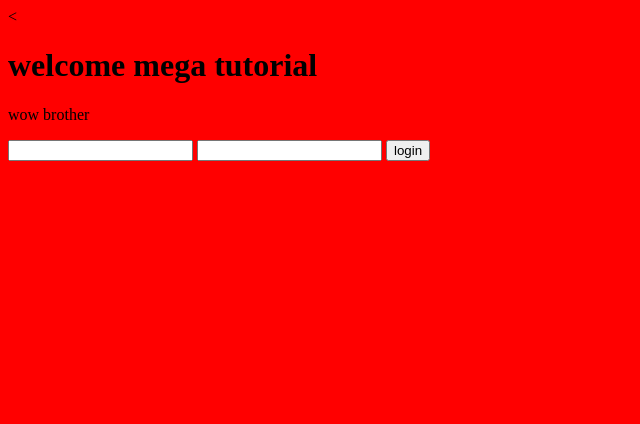
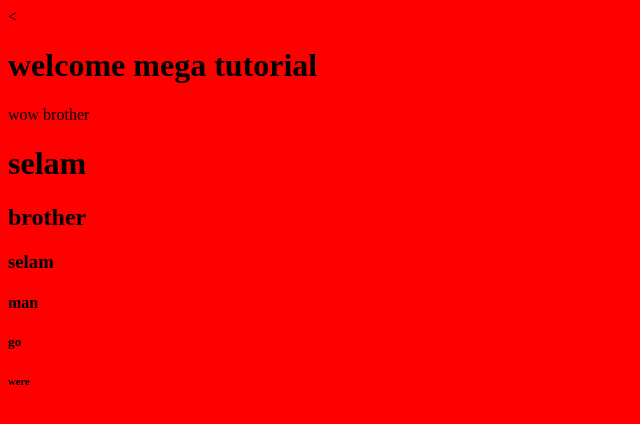
Before and after one commit to asnsnsndnd/selam, a plain HTML site: page index.html in a window 1280 px wide. Shown: the whole page, without its empty margins (0-640 px from the left). Drawn offline with Linux system fonts and the light colour scheme.

Commit message:
some change

```diff
--- a/index.html
+++ b/index.html
@@ -16,14 +16,15 @@ body{
 
     <h1>welcome mega tutorial</h1>
 <p id="brother">wow brother<P>
-  <form class="" >
-    <input type="text" >
-    <input type="password" >
-    <button type="button" >login</button>
-
-  </form>
+<h1> selam <h1>
+  <h2>brother</h2>
+  <h3>selam</h3>
+  <h4>man</h4>
+  <h5>go</h5>
+  <h6>were</h6>
   <script>
     console.log("selam new")
+
 
     </script>
   </body>
```
